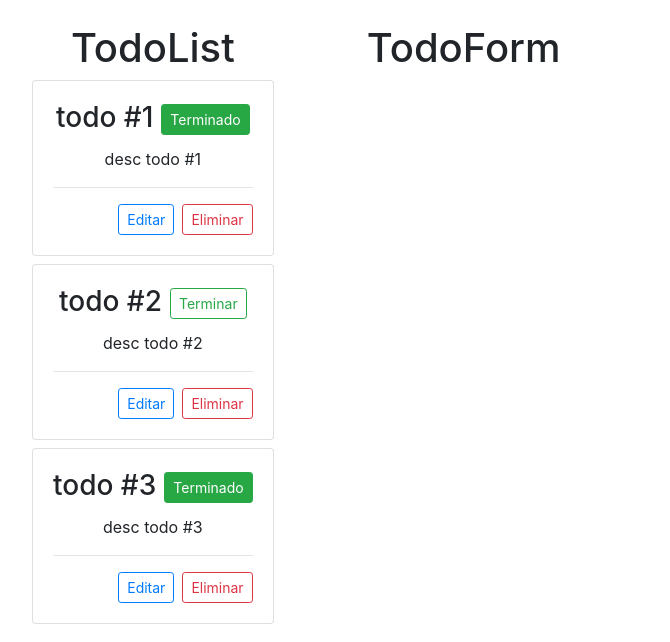
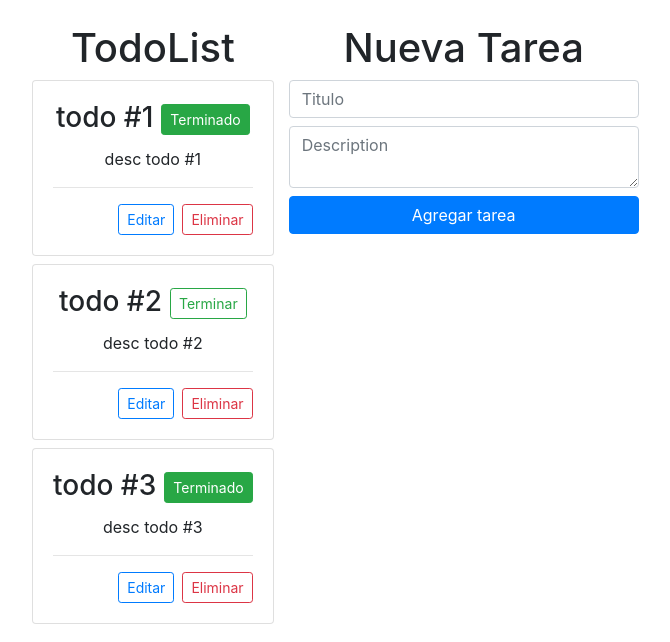
Before and after one commit to jonasojeda/todo-app, a React (Create React App) app: page / in a window 1280 px wide. Shown: the top 642 px of the page, without its empty margins (38-708 px from the left). Built offline with nearby package versions, Linux system fonts and the light colour scheme.

Commit message:
implementation of handleInputChange function

```diff
--- a/src/components/TodoForm/TodoForm.jsx
+++ b/src/components/TodoForm/TodoForm.jsx
@@ -1,9 +1,49 @@
-import React from 'react'
+import React, { useState } from 'react'
+
+const initialFormValues={
+  title: '',
+  description:''
+}
 
 const TodoForm = () => {
+  const [formValues, setFormValues] = useState(initialFormValues)
+  const {title, description}= formValues
+
+  const handleInputChange = (e)=>{
+
+    const changedFormValue = {
+      ...formValues,
+      [e.target.name]:e.target.value
+    }
+
+    setFormValues(changedFormValue)
+  }
+
+
   return (
     <div>
-        <h1>TodoForm</h1>
+        <h1>Nueva Tarea</h1>
+        <form>
+          <input
+            type="text"
+            placeholder='Titulo'
+            className='form-control'
+            value={title}
+            name='title'
+            onChange={handleInputChange}
+          />
+          <textarea
+            placeholder='Description'
+            className='form-control mt-2'
+            value={description}
+            name='description'
+            onChange={handleInputChange}
+          />
+          <button
+            className='btn btn-primary btn-block mt-2'
+          >Agregar tarea
+          </button>
+        </form>
     </div>
   )
 }
```
